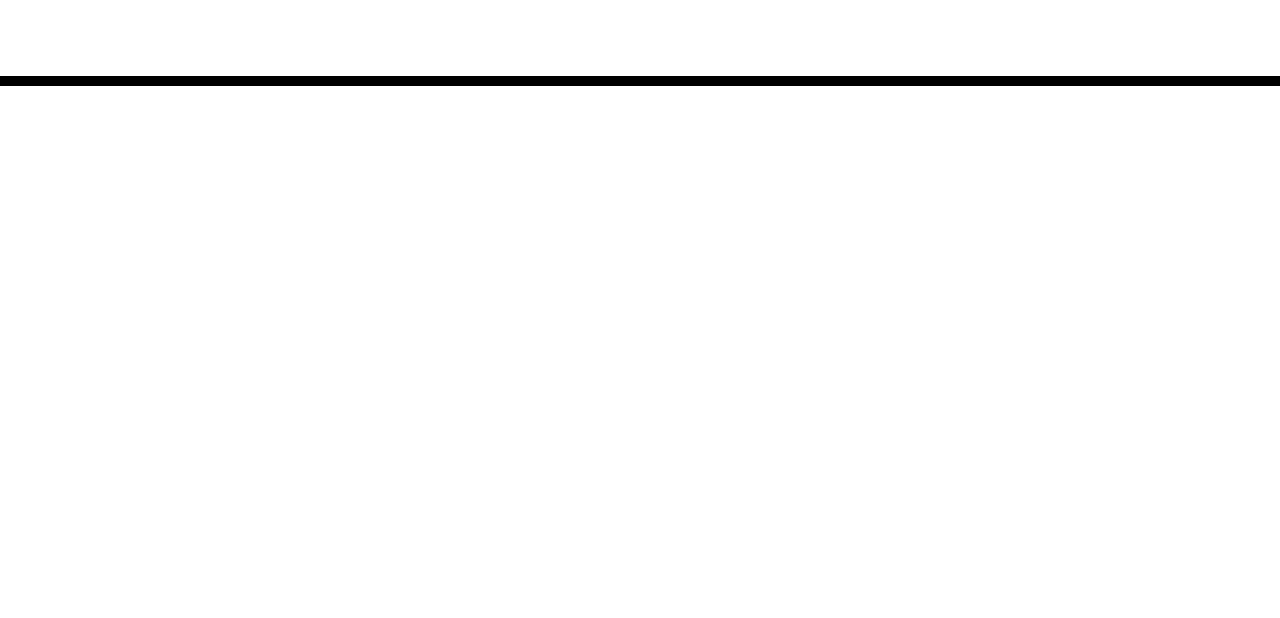
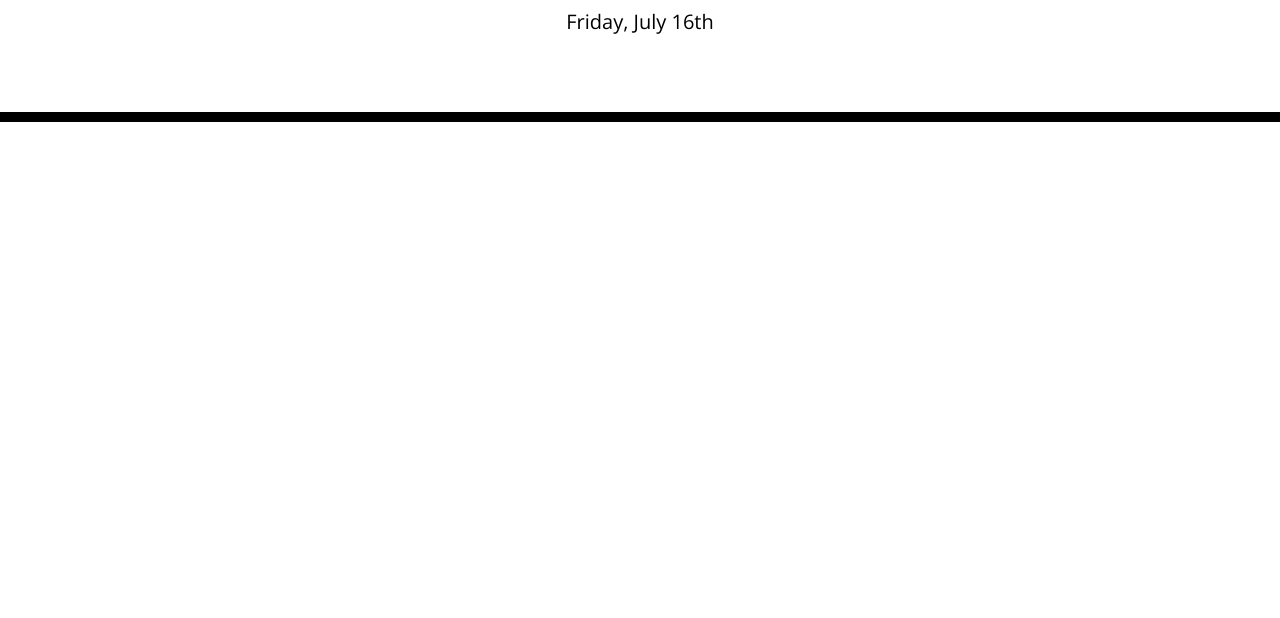
Before and after one commit to Revivedaniel/workDayScheduler, a plain HTML site: page index.html in a window 1280 px wide. Shown: the part 182-800 px from the top of the page. Drawn offline with nearby package versions, Linux system fonts and the light colour scheme; files that its build step writes are made by us from their sources.

Commit message:
displayed current date in correct format to the header in js

```diff
--- /dev/null
+++ b/assets/script/script.js
@@ -0,0 +1,5 @@
+var today = moment();
+
+//display the current date in this format (thursday, september 5th) to header
+var currentDayEl = $("#currentDay")
+currentDayEl.text(today.format("dddd, MMMM Do"))
--- a/index.html
+++ b/index.html
@@ -18,7 +18,7 @@
       href="https://fonts.googleapis.com/css?family=Open+Sans&display=swap"
       rel="stylesheet"
     />
-    <link rel="stylesheet" href="style.css" />
+    <link rel="stylesheet" href="./assets/css/style.css" />
     <title>Work Day Scheduler</title>
   </head>
 
@@ -34,5 +34,6 @@
 
     <script src="https://cdnjs.cloudflare.com/ajax/libs/jquery/3.2.1/jquery.min.js"></script>
     <script src="https://cdnjs.cloudflare.com/ajax/libs/moment.js/2.24.0/moment.min.js"></script>
+    <script src="./assets/script/script.js"></script>
   </body>
 </html>
```
